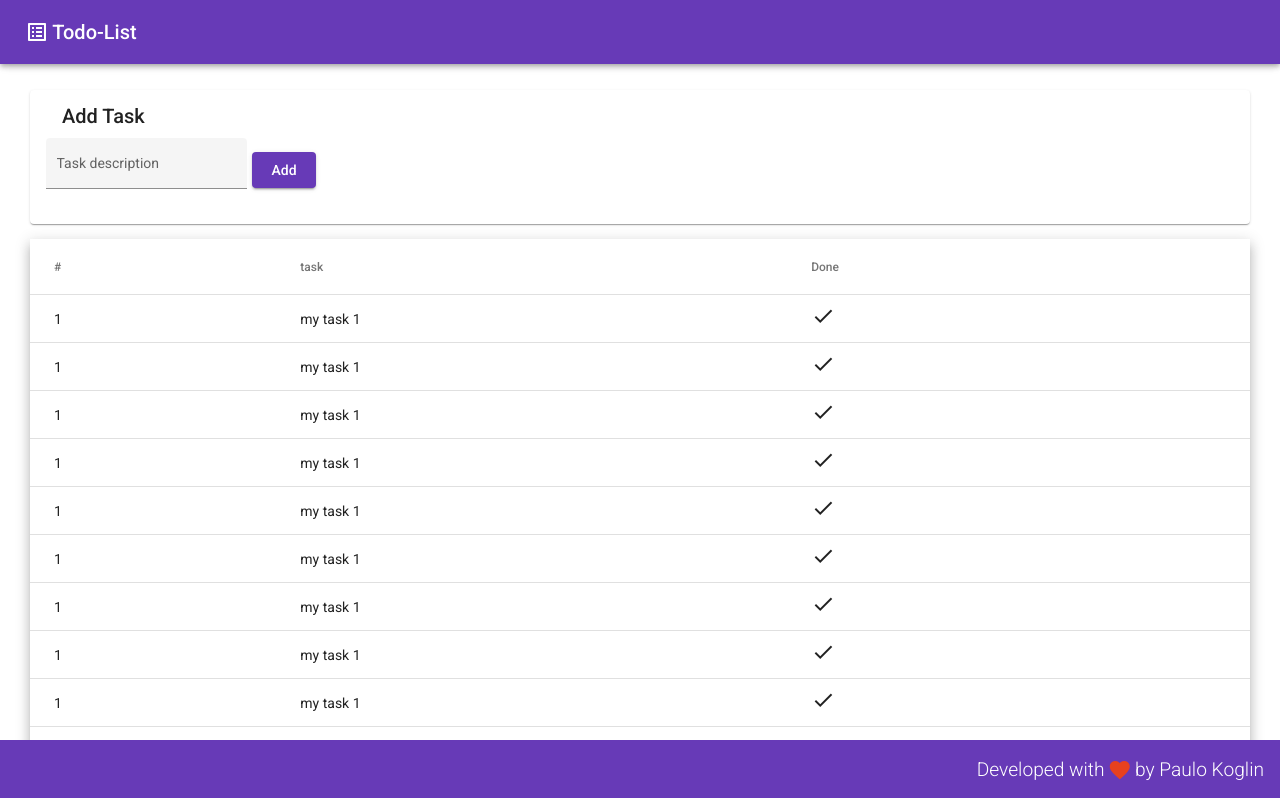
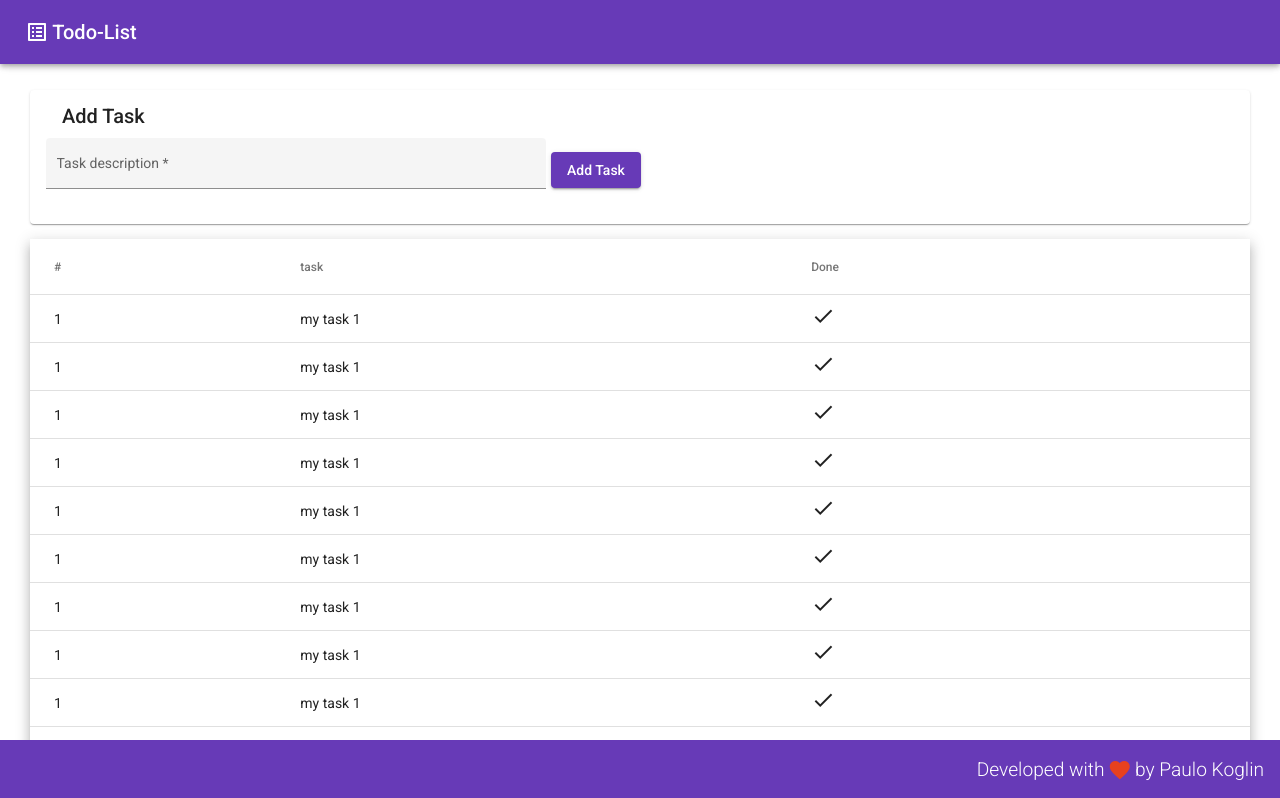
Before and after one commit to PauloKoglin/angular-todo-list, an Angular app in the folder frontend/todo-list/: page / in a window 1280 px wide. Shown: the top 798 px of the page. Built offline with nearby package versions, Linux system fonts and the light colour scheme.

Commit message:
add formcontrol to task view

```diff
--- a/frontend/todo-list/src/app/app.module.ts
+++ b/frontend/todo-list/src/app/app.module.ts
@@ -10,6 +10,7 @@ import { FooterComponent } from './components/footer/footer.component';
 import { TodoListComponent } from './components/todo-list/todo-list.component';
 import { MainContentComponent } from './components/main-content/main-content.component';
 import { TaskComponent } from './views/task/task.component';
+import { ReactiveFormsModule } from '@angular/forms';
 
 @NgModule({
   declarations: [
@@ -24,7 +25,8 @@ import { TaskComponent } from './views/task/task.component';
     BrowserModule,
     AppRoutingModule,
     BrowserAnimationsModule,
-    MaterialModule
+    MaterialModule,
+    ReactiveFormsModule
   ],
   providers: [],
   bootstrap: [AppComponent]
--- a/frontend/todo-list/src/app/views/task/task.component.css
+++ b/frontend/todo-list/src/app/views/task/task.component.css
@@ -8,6 +8,11 @@
   margin-bottom: 15px;
 }
 
+.add-task-card-content {
+  display: flex;
+}
+
 mat-form-field {
   padding-right: 5px;
+  width: 500px;
 }
--- a/frontend/todo-list/src/app/views/task/task.component.html
+++ b/frontend/todo-list/src/app/views/task/task.component.html
@@ -7,9 +7,12 @@
       <form>
         <mat-form-field appearance="fill">
           <mat-label>Task description</mat-label>
-          <input matInput>
+          <input  matInput [formControl]="taskDescriptionFormControl">
+          <mat-error *ngIf="taskDescriptionFormControl.hasError('required')">
+            Description is <strong>required</strong>
+          </mat-error>
         </mat-form-field>
-        <button mat-raised-button color="primary">Add</button>
+        <button mat-raised-button color="primary" (click)="onSubmit()">Add Task</button>
       </form>
     </mat-card-content>
   </mat-card>
--- a/frontend/todo-list/src/app/views/task/task.component.ts
+++ b/frontend/todo-list/src/app/views/task/task.component.ts
@@ -1,4 +1,5 @@
 import { Component, OnInit } from '@angular/core';
+import { FormControl, Validators } from '@angular/forms';
 
 @Component({
   selector: 'app-task',
@@ -7,9 +8,15 @@ import { Component, OnInit } from '@angular/core';
 })
 export class TaskComponent implements OnInit {
 
+  taskDescriptionFormControl: FormControl = new FormControl('', [Validators.required])
+
   constructor() { }
 
   ngOnInit(): void {
   }
 
+  onSubmit(): void {
+    alert('Test')
+  }
+
 }
```
